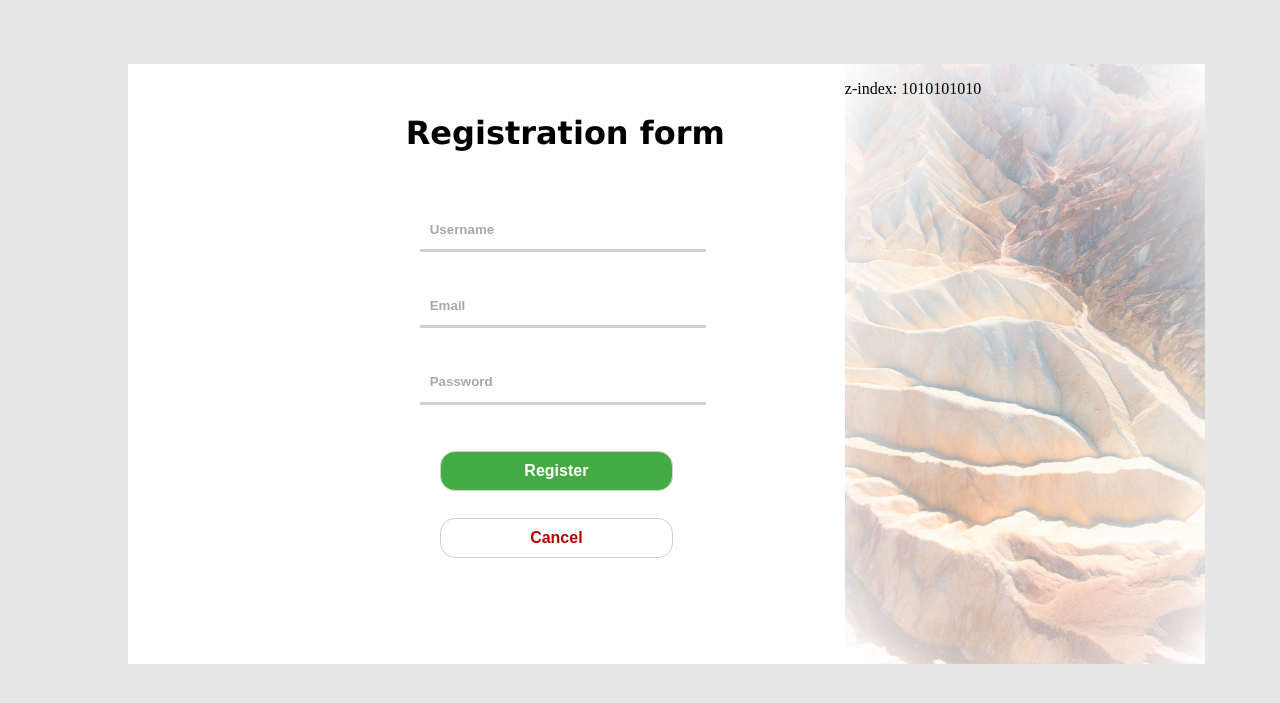
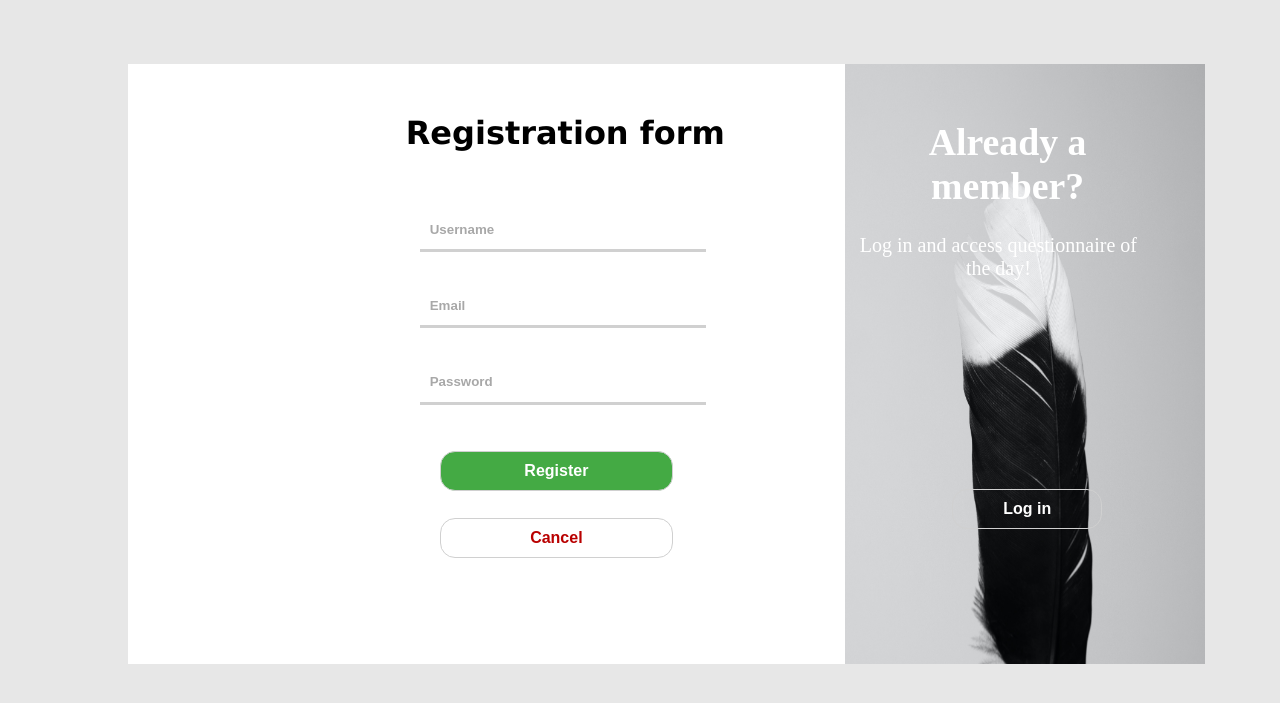
Before and after one commit to SKosier/DB2-GamifiedMarketingAPP, a Spring Boot app: page /registration in a window 1280 px wide. Shown: the top 703 px of the page. Run offline with Spring Boot 4, Linux system fonts and the light colour scheme.

Commit message:
finished making log in look pretty

```diff
--- a/src/main/resources/static/css/register.css
+++ b/src/main/resources/static/css/register.css
@@ -4,7 +4,6 @@
 	width: 30%;
 	height: 20px;
 	margin-left: 47%;
-
 	color: #b90000;
 	text-align: center;
 	font-weight: bold;
@@ -36,6 +35,7 @@
 	background-color: white;
 	z-index: 1010101010
 }
+
 .col-2 {
 	position: relative;
 	width: 30%;
@@ -63,10 +63,9 @@
 }
 
 form {
-  margin:auto;
+	margin: auto;
 	margin-left: 3.5%;
 	margin-right: 3.5%;
-
 }
 
 .formLabel {
@@ -77,16 +76,13 @@ form {
 	margin-left: 40%;
 	margin-bottom: 4%;
 	margin-top: 1%;
-
 	padding: 10px;
 	text-align: left;
 	font-weight: bold;
-
 	vertical-align: middle;
 	/*display: inline-block;*/
-	outline:none;
+	outline: none;
 }
-
 
 ::placeholder {
 	color: #A8A8A8;
@@ -101,33 +97,74 @@ form {
 	margin-top: 3%;
 	margin-bottom: 1%;
 	padding: 10px;
-
 	text-align: center;
 	font-weight: bold;
 	font-size: 100%;
 	color: white;
-
 	vertical-align: middle;
 	display: inline-block;
-
 	background: #44AA44;
 }
+
 .cancel {
 	background: white;
 	color: #b90000;
 }
+
 .formControls:hover {
 	background-color: #3e8e41;
 }
+
 .cancel:hover {
 	background-color: #e7e7e7;
 }
-.slika {
+
+.title {
+  	left: 25%;
+ 	font-size: 1cm;
 	position: absolute;
+	top: 3%;
+	color: white;
+	margin-left: 3%;
+	margin-right: 3%;
+	text-align: center;
+	font-size: 1cm;
+	font-weight: bold;
+
+}
+
+.title2 {
+ 	font-size: 1cm;
+	position: absolute;
+	top: 3%;
+	color: white;
+	margin-left: 6%;
+	text-align: center;
+	font-size: 1cm;
+	font-weight: bold;
+
+}
+
+.description {
+	position: absolute;
+	top: 25%;
+	color: white;
+	margin-left: 3%;
+	margin-right: 3%;
+	text-align: center;
+	font-size: 15pt;
 }
 
 .reg-button {
 	position: absolute;
-	bottom: 10%;
-  	left: 16px;
+	bottom: 22%;
+	margin-left: 35%;
+	width: 150px;
+	height: 40px;
+	padding: 10px;
+	background-color: transparent;
 }
+.reg-button:hover {
+	border-width: 2px;
+	background-color: transparent;
+}
--- a/src/main/resources/templates/login.html
+++ b/src/main/resources/templates/login.html
@@ -31,9 +31,10 @@
 		</form>
 		</div>
 		<div class="col-2">
-			<p class="slika">Jelda da je predobra ova slika?</p>
+			<p class="title">New here?</p>
+			<p class= "description"> Register to our page so you can access different questionnaires and collect points!</p>
 <!-- 			<p class="slika" th:text="${session.currentUserName}"></p> -->
-		<img src="../images/pexels-jeremy-bishop-2397645new.jpg" width="360" height="600">
+		<img src="../images/pexels-jannet-serhan-2822949.jpg" width="360" height="600">
 
 		<button id="myButton" class="formControls reg-button">Register</button>
 		<script type="text/javascript">
--- a/src/main/resources/templates/registration.html
+++ b/src/main/resources/templates/registration.html
@@ -35,8 +35,17 @@
 		</form>
 		</div>
 		<div class="col-2">
-		<p class="slika"> z-index: 1010101010</p>
-		<img src="../images/pexels-jeremy-bishop-2397645new.jpg" width="360" height="600">
+			<p class= "title2">Already a member?</p>
+			<p class= "description">Log in and access questionnaire of the day!</p>
+<!-- 			<p class="slika" th:text="${session.currentUserName}"></p> -->
+
+		<img src="../images/pexels-jannet-serhan-2822949.jpg" width="360" height="600">
+		<button id="myButton" class="formControls reg-button">Log in</button>
+		<script type="text/javascript">
+		    document.getElementById("myButton").onclick = function () {
+		        location.href = "/login";
+		    };
+		</script>
 		</div>
 	  </div>
 	</body>
```
Also changed, not shown: src/main/resources/static/images/pexels-jeremy-bishop-2397645.jpg (added). Lines whose indentation alone changed are shown as unchanged.
